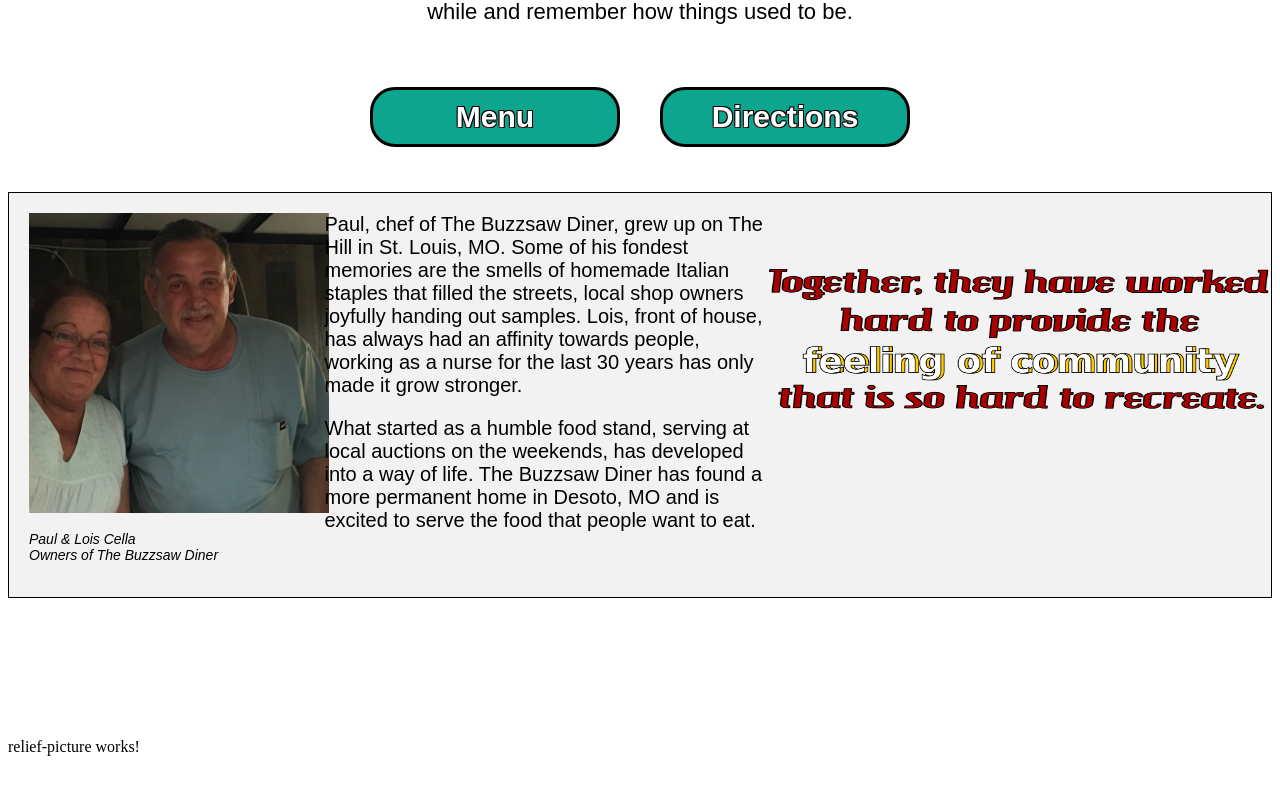
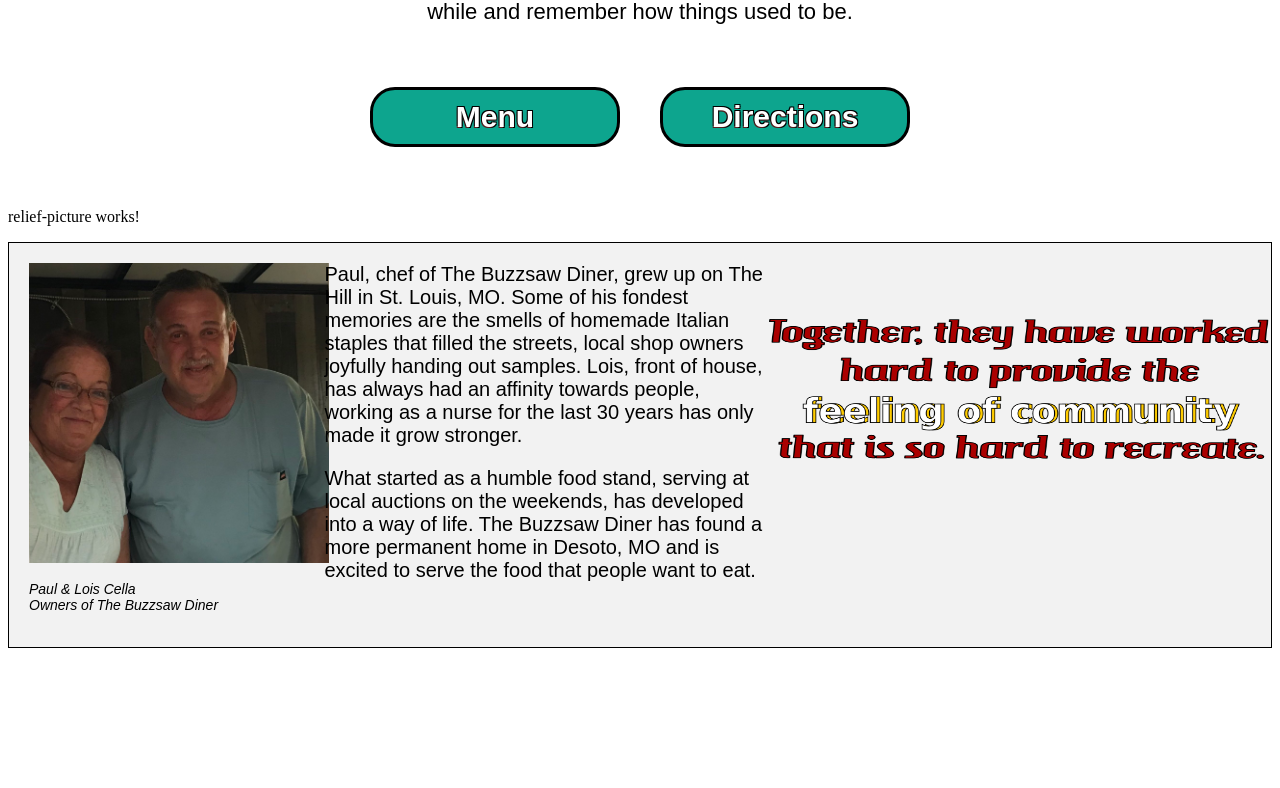
Before and after one commit to MariahLightfoot/TheBuzzsawDiner, an Angular app: page / in a window 1280 px wide. Shown: the part 1047-1835 px from the top of the page. Built offline with nearby package versions, Linux system fonts and the light colour scheme.

Commit message:
moved componenets around

```diff
--- a/src/app/app.component.html
+++ b/src/app/app.component.html
@@ -1,6 +1,6 @@
 <app-header></app-header>
 <app-about-us></app-about-us>
 <app-buttons></app-buttons>
+<app-relief-picture></app-relief-picture>
 <app-owners></app-owners>
 <app-footer></app-footer>
-<app-relief-picture></app-relief-picture>
```
Also changed, not shown: src/assets/img/burger-front-page.jpg (added).
